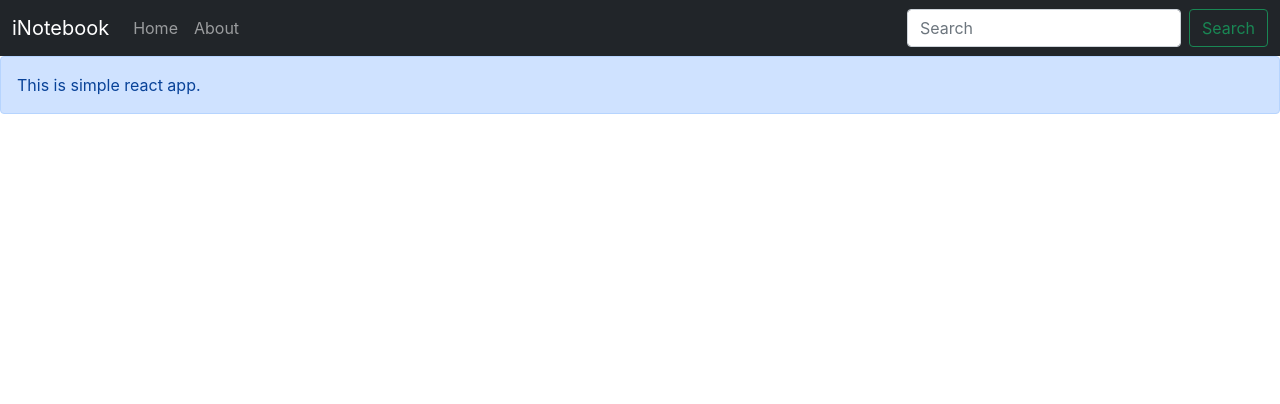
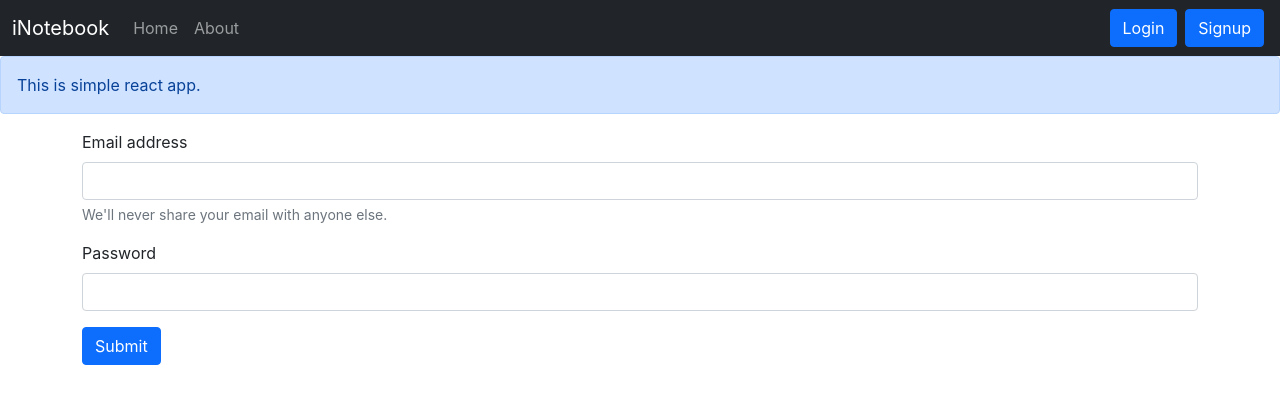
Before and after one commit to 02AmanSingh/iNotebook, a React (Create React App) app: page /login in a window 1280 px wide. Shown: the top 404 px of the page. Built offline with nearby package versions, Linux system fonts and the light colour scheme.

Commit message:
Added login component.

```diff
--- a/src/App.js
+++ b/src/App.js
@@ -9,6 +9,8 @@
 import About from './components/About';
 import NoteState from './context/notes/NoteState';
 import { Alert } from './components/Alert';
+import Login from './components/Login';
+import Signup from './components/Signup';
 
 function App() {
   return (
@@ -21,6 +23,8 @@
             <Routes>
               <Route exact path='/' element={<Home />} />
               <Route exact path='/about' element={<About />} />
+              <Route exact path='/login' element={<Login />} />
+              <Route exact path='/signup' element={<Signup />} />
             </Routes>
           </div>
         </div>
--- /dev/null
+++ b/src/components/Login.js
@@ -0,0 +1,52 @@
+import React, { useState } from 'react';
+import { useNavigate } from 'react-router-dom';
+
+const Login = (props) => {
+
+    const [credentials, setCredentials] = useState({email: "", password: ""})
+    let history = useNavigate();
+
+    const handleSubmit = async (e) => {
+        e.preventDefault();
+        const response = await fetch('http://localhost:5000/api/auth/login', {
+            method: "POST",
+            headers: {
+                "Content-Type": "application/json",
+            },
+            body: JSON.stringify({email: credentials.email, password: credentials.password})
+        });
+        const json = await response.json();
+        console.log(json);
+        if (json.success){
+            //redirect
+            localStorage.setItem('token', json.authtoken);
+            history("/");
+        }
+        else{
+            alert("Invalid Credentials.");
+        }
+    }
+
+    const onChange = (e) => {
+        setCredentials({...credentials, [e.target.name]: e.target.value});
+    }
+
+    return (
+        <div>
+            <form onSubmit={handleSubmit} >
+                <div className="mb-3">
+                    <label htmlFor="email" className="form-label">Email address</label>
+                    <input type="email" className="form-control" value={credentials.email} id="email" name='email' aria-describedby="emailHelp" onChange={onChange} />
+                    <div id="emailHelp" className="form-text">We'll never share your email with anyone else.</div>
+                </div>
+                <div className="mb-3">
+                    <label htmlFor="password" className="form-label">Password</label>
+                    <input type="password" className="form-control" value={credentials.password} id="password" name='password' onChange={onChange} />
+                </div>
+                <button type="submit" className="btn btn-primary" >Submit</button>
+            </form>
+        </div>
+    )
+}
+
+export default Login
--- a/src/components/Navbar.js
+++ b/src/components/Navbar.js
@@ -20,8 +20,8 @@
             </li>
           </ul>
           <form className="d-flex" role="search">
-            <input className="form-control me-2" type="search" placeholder="Search" aria-label="Search" />
-            <button className="btn btn-outline-success" type="submit">Search</button>
+          <Link className="btn btn-primary mx-1" to="/login" role="button">Login</Link>
+          <Link className="btn btn-primary mx-1" to="/signup" role="button">Signup</Link>
           </form>
         </div>
       </div>
--- /dev/null
+++ b/src/components/Signup.js
@@ -0,0 +1,11 @@
+import React from 'react'
+
+const Signup = () => {
+  return (
+    <div>
+        I am Sign up.
+    </div>
+  )
+}
+
+export default Signup
```
Also changed, not shown: 1 other file (tests, documents, lock files or other folders).
